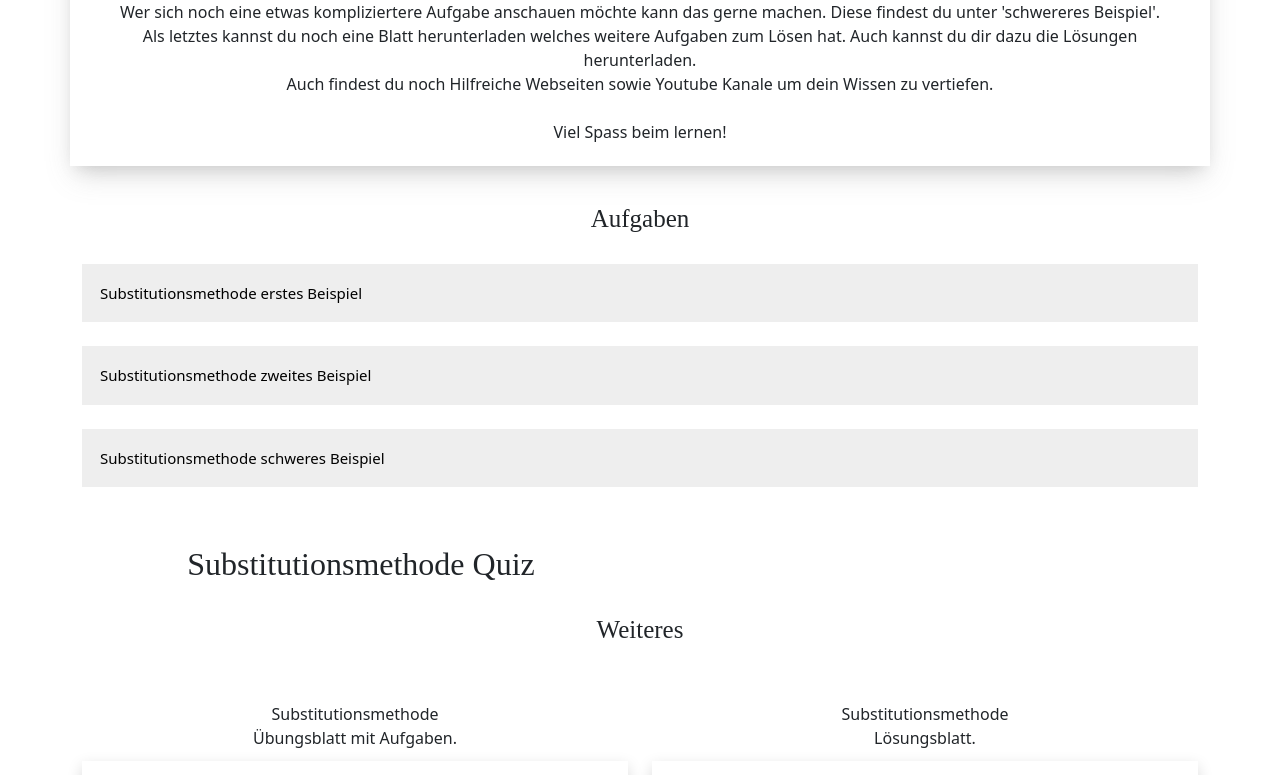
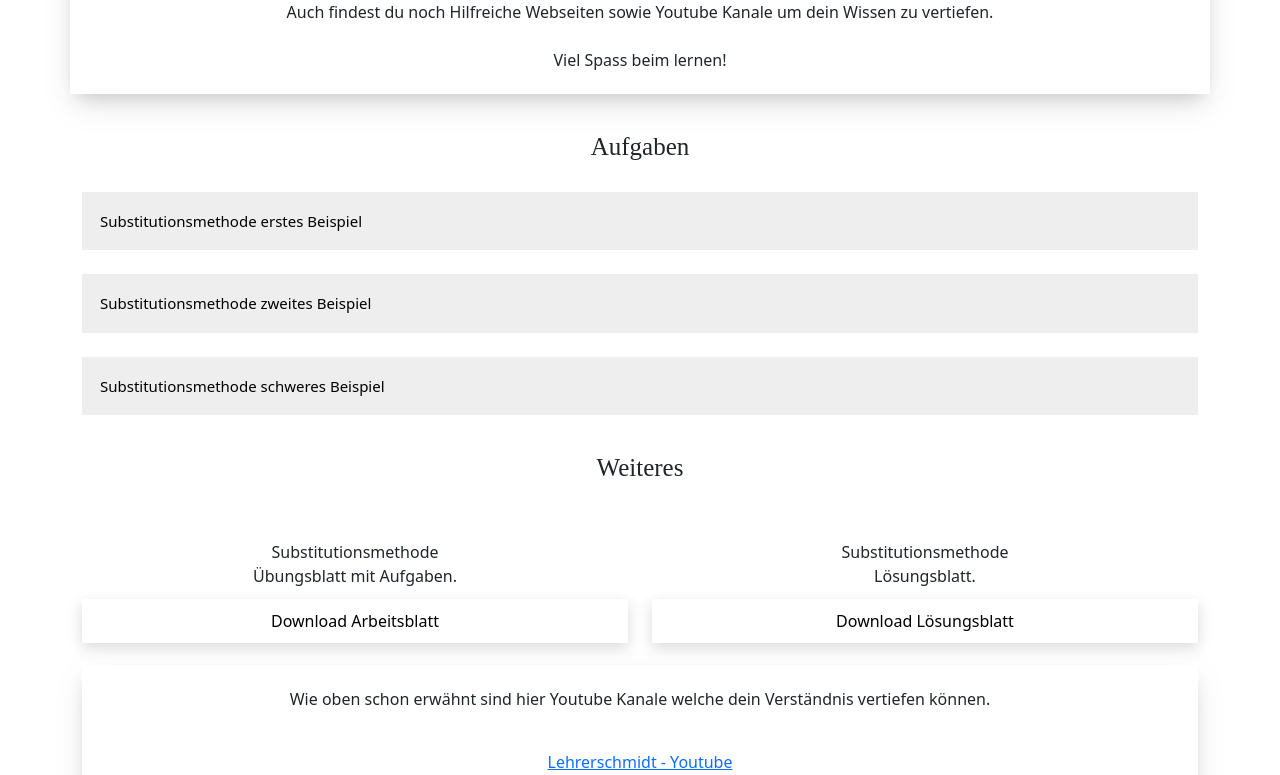
Before and after one commit to BZZ-ab20c/BZZ-ab20c.github.io, a React (Create React App) app in the folder client/: page /linearegeleichungen/SUBM in a window 1280 px wide. Shown: the part 552-1327 px from the top of the page. Built offline with nearby package versions, Linux system fonts and the light colour scheme.

Commit message:
shiss druch fertig

```diff
--- a/client/src/pages/lineareGleichungenSubPages/am.js
+++ b/client/src/pages/lineareGleichungenSubPages/am.js
@@ -4,6 +4,7 @@ import 'bootstrap/dist/css/bootstrap.min.css';
 import '../../styles/lineareGleichungen/sbs.css';
 import useDocumentTitle from "../../utils/UseDocumentTitle";
 import '../../styles/lineareGleichungen/index.css';
+import {Link} from "react-router-dom";
 import { saveAs } from "file-saver";
 import React from 'react';
 
@@ -49,7 +50,6 @@ const AM = () => {
                             <br></br>
                             Als erstes kannst du ein einfaches Beispiel mit dem Lösungsverfahren Additonsverfahren anschauen. Dieses ist Schritt für Schritt beschrieben und erklärt und einfach zu verstehen.<br></br>
                             Als zweites kannst du ein schweres Beispiel mit dem Lösungsverfahren Additonsverfahren anschauen. Dieses benötigt die Grundkenntnisse der Additionsmethode damit du diese verstehst.<br></br>
-                            An dritter Stelle findest du ein Quiz mit verschiedenen Fragen sowie Aufgaben die du lösen kannst.<br></br>
                             Als letztes kannst du noch eine Blatt herunterladen welches weitere Aufgaben zum Lösen hat. Auch kannst du dir dazu die Lösungen herunterladen.<br></br>
                             Auch findest du noch Hiflreiche Webseiten sowie Youtube Kanäle um dein Wissen zu vertiefen.
                             <br></br>
@@ -181,16 +181,6 @@ const AM = () => {
               </div>
             <br></br>
         </section>
-        <section id="Quiz">
-            <div className="container">
-            <h2>Additionsverfahren Quiz</h2>
-                <div className="container">
-
-
-
-                </div>
-            </div>
-        </section>
         <section id="weiters">
             <div className="container">
                 <div className="tag-title">
--- a/client/src/pages/lineareGleichungenSubPages/subm.js
+++ b/client/src/pages/lineareGleichungenSubPages/subm.js
@@ -44,8 +44,6 @@ const SUBM = () => {
                             Was lernst du alles auf dieser Seite über das Substitutionsmethode?
                             <br></br>
                             Als erstes kannst du ein erstes Beispiel mit dem Lösungsverfahren Substitutionsmethode anschauen. Dieses ist Schritt für Schritt beschrieben und erklärt und einfach zu verstehen.<br></br>
-                            Als zweites kannst du ein zweites Beispiel mit dem Lösungsverfahren Substitutionsmethode anschauen. Dieses benötigt die Grundkenntnisse der Substitutionsmethode damit du diese verstehst<br></br>
-                            An dritter Stelle findest du ein Quiz mit verschiedenen Fragen sowie Aufgaben das du lösen kannst.<br></br>
                             Wer sich noch eine etwas kompliziertere Aufgabe anschauen möchte kann das gerne machen. Diese findest du unter 'schwereres Beispiel'.<br/>
                             Als letztes kannst du noch eine Blatt herunterladen welches weitere Aufgaben zum Lösen hat. Auch kannst du dir dazu die Lösungen herunterladen.<br></br>
                             Auch findest du noch Hilfreiche Webseiten sowie Youtube Kanale um dein Wissen zu vertiefen.
@@ -205,16 +203,6 @@ const SUBM = () => {
               </div>
             <br></br>
         </section>
-        <section id="Quiz">
-            <div className="container">
-            <h2>Substitutionsmethode Quiz</h2>
-                <div className="container">
-
-
-
-                </div>
-            </div>
-        </section>
         <section id="weiters">
             <div className="container">
                 <div className="tag-title">
```
Also changed, not shown: client/src/styles/lineareGleichungen/sbs.css (line endings or trailing spaces).
